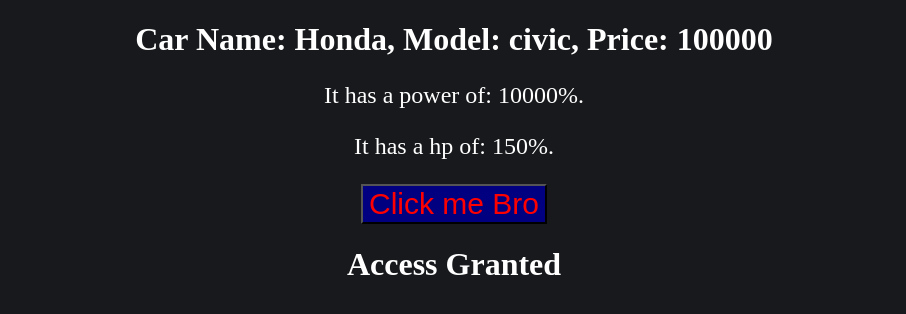
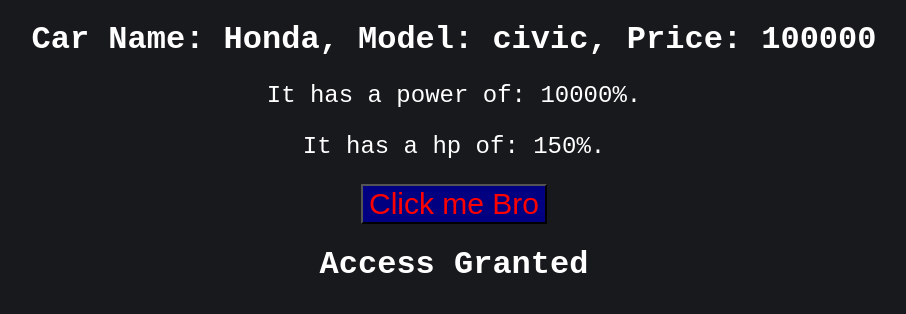
Before and after one commit to celraaaaaqt/JavaScript-React-practice, a React (Vite) app: page / in a window 1280 px wide. Shown: the top 314 px of the page, without its empty margins (186-1092 px from the left). Built offline with nearby package versions, Linux system fonts and the light colour scheme.

Commit message:
Changed the font-family for the body

```diff
--- a/src/index.css
+++ b/src/index.css
@@ -9,6 +9,7 @@ body {
 	text-align: center;
 	margin: 0;
 	padding: 0;
+	font-family:'Courier New', Courier, monospace
 }
 
 h1 {
```
